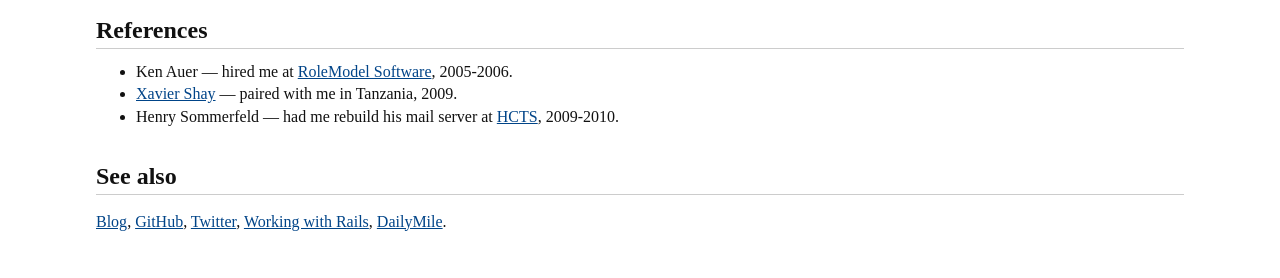
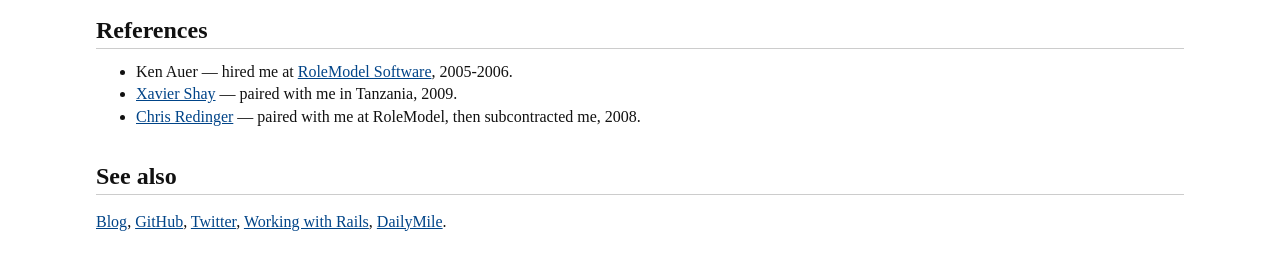
Before and after one commit to matthewtodd/matthewtodd.github.io, a Jekyll site: the page resume.html, which Jekyll copies as it is, in a window 1280 px wide. Shown: the part 2013-2291 px from the top of the page. Built offline with Jekyll 4.4.1, drawn with Linux system fonts in a browser that asks for light colours.

Commit message:
Mention Chris as a reference.
Think I'll remove Henry. 3 feels nicer.

```diff
--- a/resume.html
+++ b/resume.html
@@ -256,7 +256,7 @@
       <ul>
         <li>Ken Auer &mdash; hired me at <a href="http://rolemodelsoftware.com/">RoleModel Software</a>, 2005-2006.</li>
         <li><a href="http://xaviershay.com/">Xavier Shay</a> &mdash; paired with me in Tanzania, 2009.</li>
-        <li>Henry Sommerfeld &mdash; had me rebuild his mail server at <a href="http://hcts.org/">HCTS</a>, 2009-2010.</li>
+        <li><a href="http://agiledisciple.com/">Chris Redinger</a> &mdash; paired with me at RoleModel, then subcontracted me, 2008.</li>
       </ul>
     </section>
 
```
